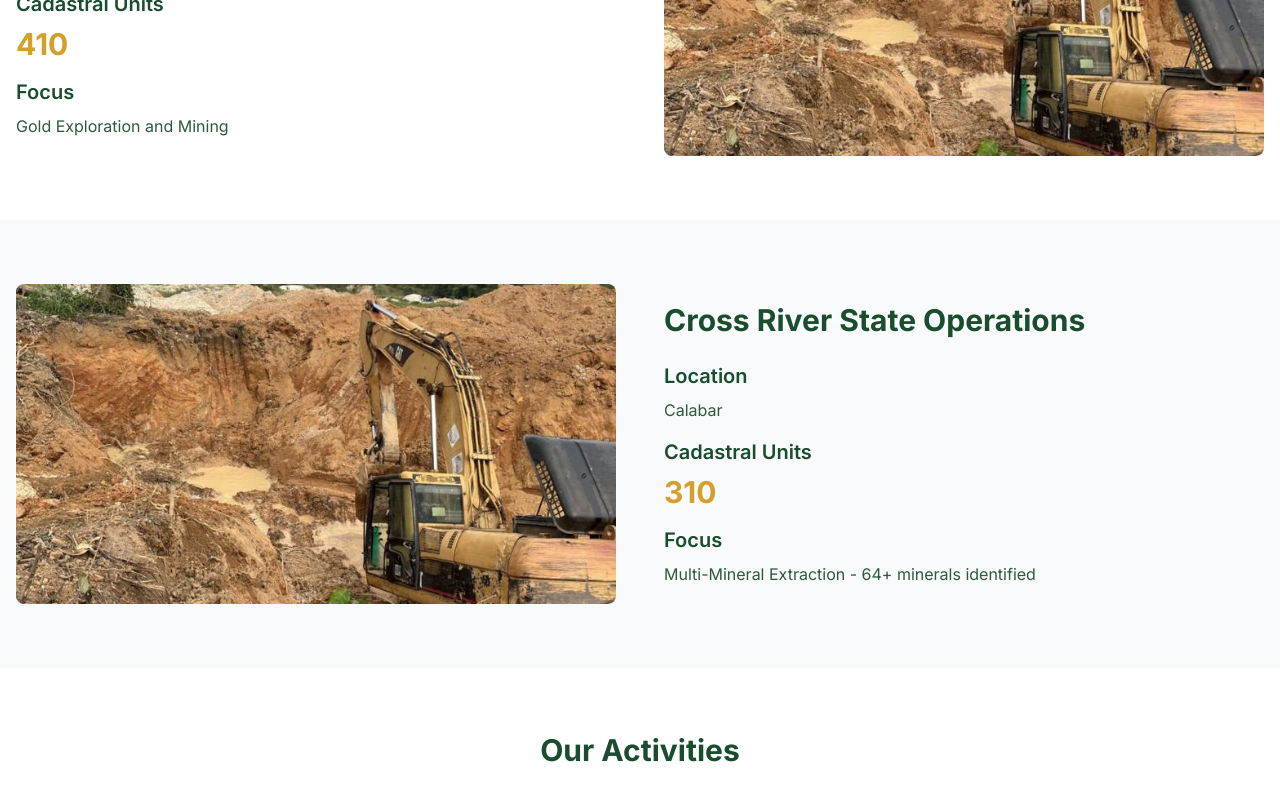
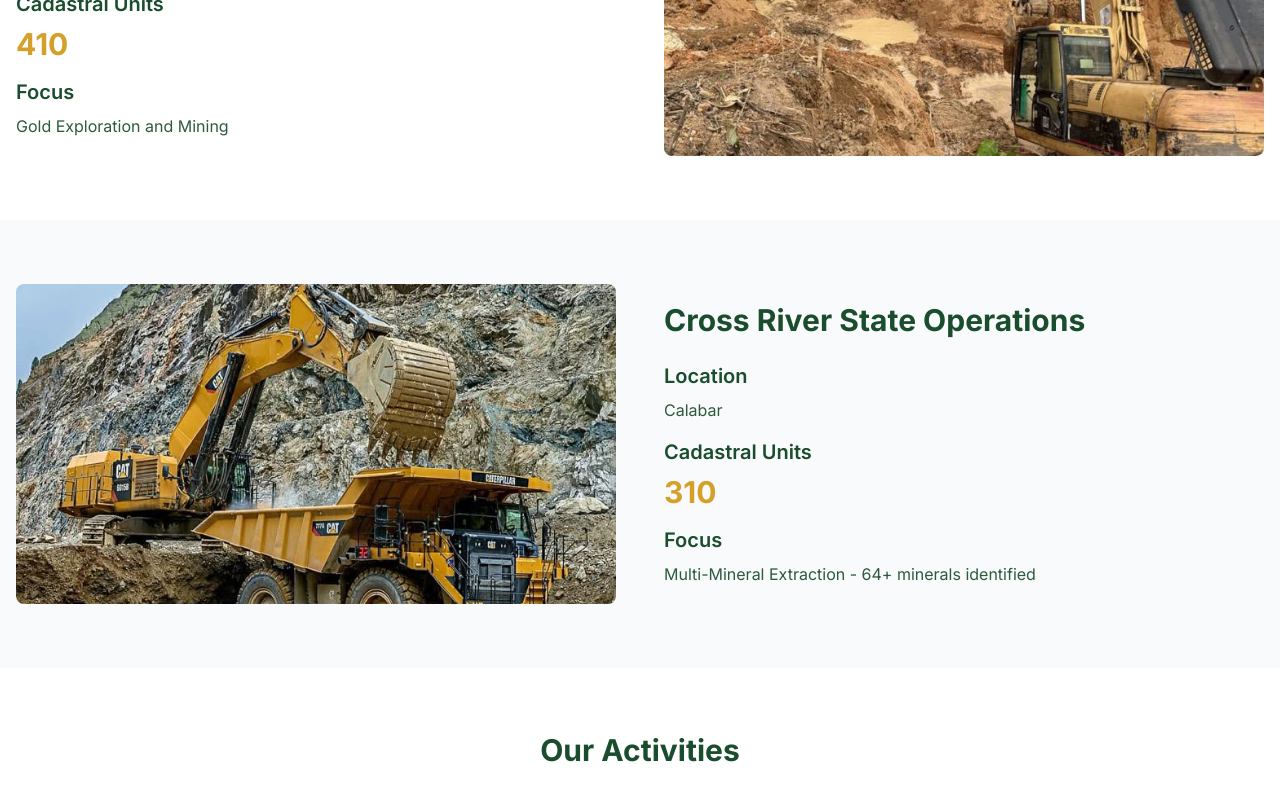
Before and after one commit to AntipasBen23/MARINE, a Next.js app: page /operations in a window 1280 px wide. Shown: the part 548-1348 px from the top of the page. Built offline with nearby package versions, Linux system fonts and the light colour scheme.

Commit message:
changed cross river poerations picture

```diff
--- a/src/app/operations/page.tsx
+++ b/src/app/operations/page.tsx
@@ -69,7 +69,7 @@ export default function OperationsPage() {
           <div className="grid grid-cols-1 lg:grid-cols-2 gap-12 items-center">
             <div className="relative h-80 order-2 lg:order-1">
               <Image
-                src="/images/cross-river-site.png"
+                src="/images/cross-river-site.jpg"
                 alt="Cross River State Operations"
                 fill
                 className="object-cover rounded-lg"
```
Also changed, not shown: public/images/cross-river-site.jpg (added), public/images/cross-river-site.png (deleted).
